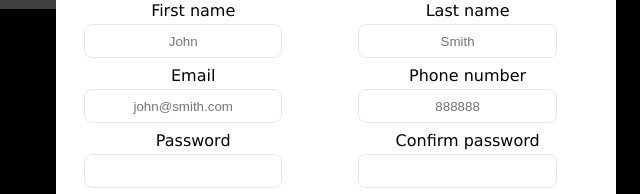
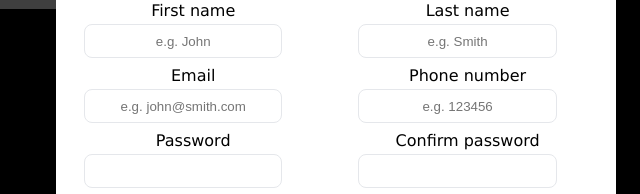
Before and after one commit to petromirkolev/odin-sign-up-form, a plain HTML site: page index.html in a window 1280 px wide. Shown: the part 291-485 px from the top of the page, 504-1144 px from the left. Drawn offline with Linux system fonts and the light colour scheme; grey boxes are pictures that could not be loaded.

Commit message:
Update index.html

```diff
--- a/index.html
+++ b/index.html
@@ -26,40 +26,69 @@
           aliquam, expedita unde accusamus maxime voluptatum aspernatur
           exercitationem deleniti quod hic neque.
         </h2>
-        <form action="#" class="sign-up-form">
+        <form action="#" class="sign-up-form" id="sign-up-form">
           <h1>Sign me up!</h1>
           <div class="col1">
             <label for="first-name">First name</label>
-            <input type="text" id="first-name" placeholder="John" />
+            <input
+              type="text"
+              id="first-name"
+              placeholder="e.g. John"
+              pattern="[A-Za-z]+"
+              title="Your first name should contain letters only."
+              required
+            />
             <label for="email">Email</label>
             <input
               type="email"
               name="email"
               id="email"
-              placeholder="john@smith.com"
+              placeholder="e.g. john@smith.com"
+              title="Please provide a valid email address e.g. john@smith.com"
+              required
             />
             <label for="password">Password</label>
-            <input type="password" name="password" id="password" />
+            <!-- Mockup password lengths -->
+            <input
+              type="password"
+              name="password"
+              id="password"
+              minlength="6"
+              required
+            />
           </div>
           <div class="col2">
             <label for="last-name">Last name</label>
-            <input type="text" id="last-name" placeholder="Smith" />
+            <input
+              type="text"
+              id="last-name"
+              placeholder="e.g. Smith"
+              pattern="[A-Za-z]+"
+              title="Your last name should contain letters only."
+              required
+            />
             <label for="phone-number">Phone number</label>
             <input
               type="tel"
               name="phone-number"
               id="phone-number"
-              placeholder="888888"
+              pattern="[0-9]+"
+              placeholder="e.g. 123456"
+              title="Your phone number should contain numbers only."
+              required
             />
             <label for="confirm-password">Confirm password</label>
+            <!-- Mockup password lengths -->
             <input
               type="password"
               name="confirm-password"
               id="confirm-password"
+              minlength="6"
+              required
             />
           </div>
         </form>
-        <button class="submit-form">Create account</button>
+        <button class="submit-form" form="sign-up-form">Create account</button>
         <p class="have-account">
           Already have an account? <a href="#">Log in</a>
         </p>
```
